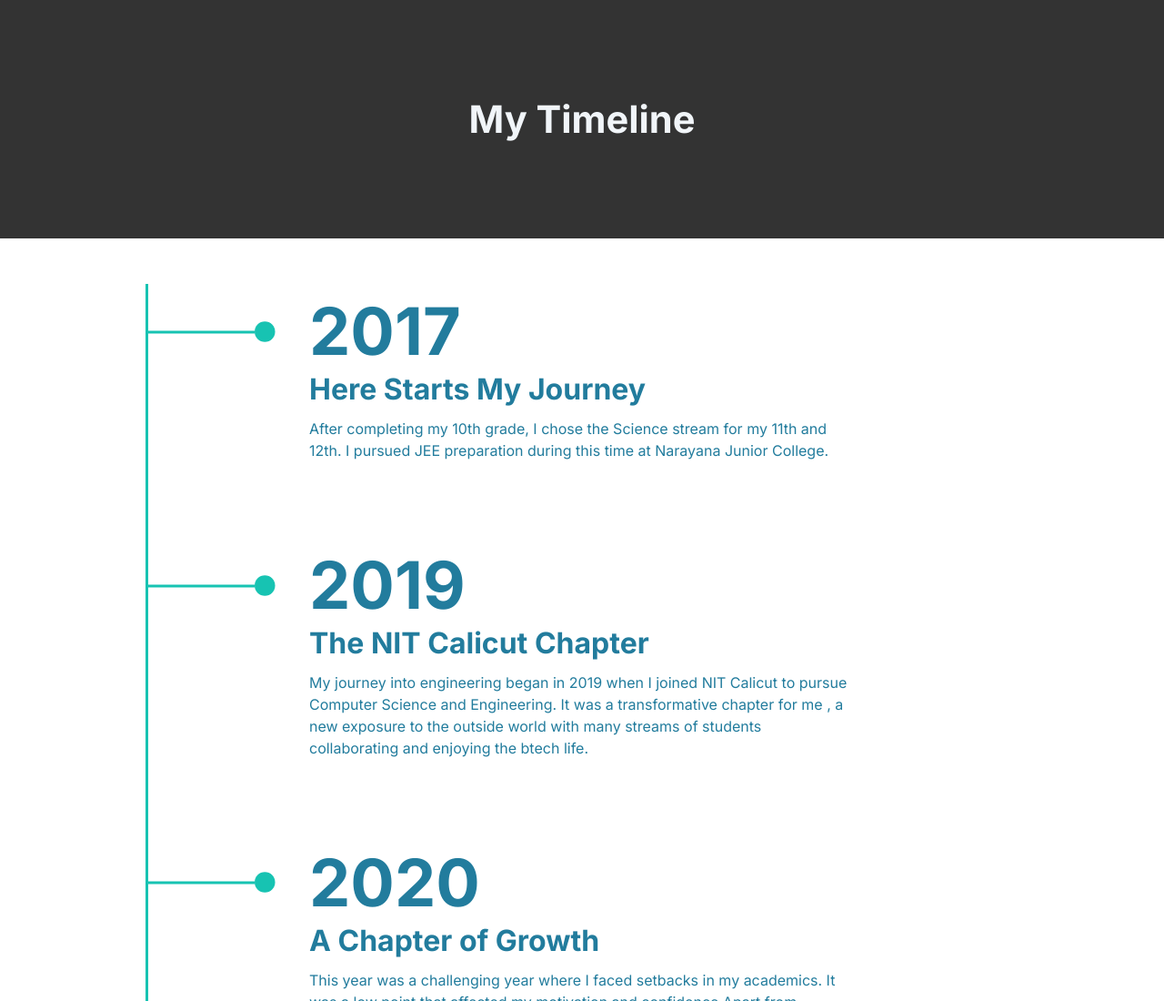
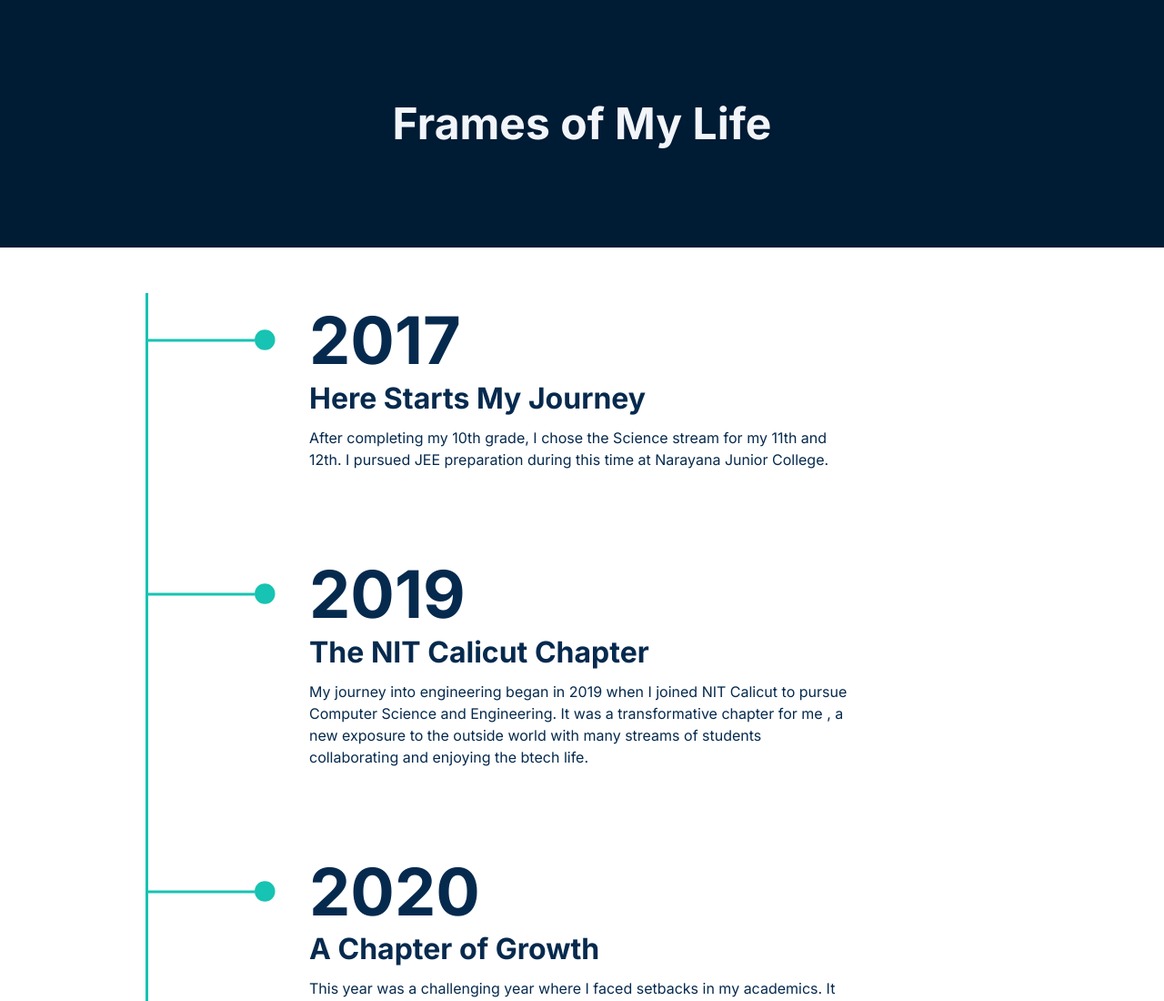
Before and after one commit to ksanjana14/Frames-of-My-Life, a plain HTML site: page templates/home.html in a window 1280 px wide. Shown: the top 1100 px of the page at 91% size. Drawn offline with Linux system fonts and the light colour scheme.

Commit message:
updating the colors

```diff
--- a/static/home.css
+++ b/static/home.css
@@ -29,7 +29,7 @@ body {
 
 .intro {
   color: var(--white);
-  background:		#333333;
+  background:		#001b34;
   padding: 100px 0;
 }
 
@@ -42,7 +42,7 @@ body {
 
 h1 {
   color: #f1f5f9;
-  font-size: 2.6rem;
+  font-size: 3rem;
 
 
 }
@@ -53,7 +53,7 @@ h1 {
   padding: 50px 20px;
   margin: 0 auto;
   max-width: 1000px;
-  color: var(--dark-blue);
+  color: #062a4e;
 }
 
 .timeline ol {
--- a/templates/home.html
+++ b/templates/home.html
@@ -1,7 +1,7 @@
 <link rel="stylesheet" href="../static/home.css">
 <section class="intro">
     <div class="container">
-      <h1>My Timeline</h1>
+      <h1>Frames of My Life</h1>
     </div>
   </section>
 
```
